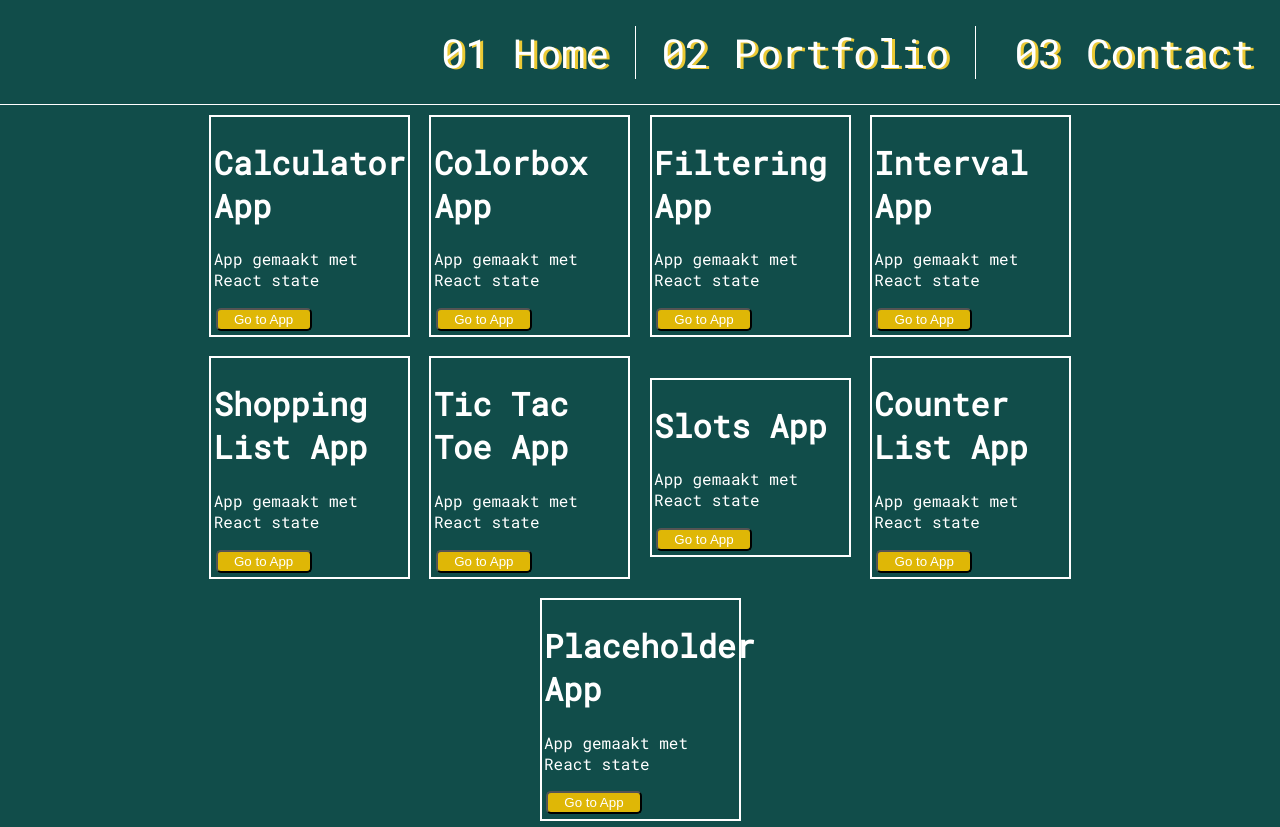
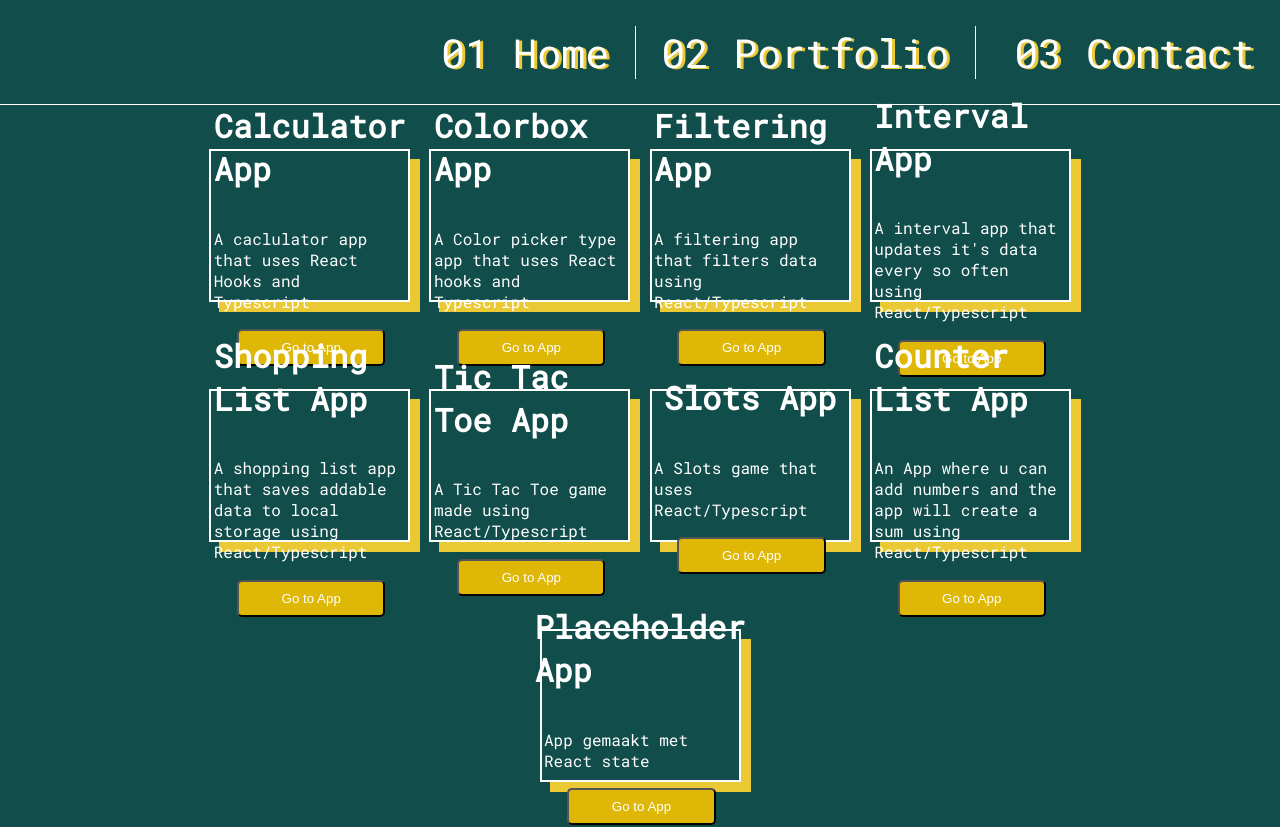
Before and after one commit to Atif-AP/portfolio, a React (Create React App) app: page /portfolio in a window 1280 px wide. Built offline with nearby package versions, Linux system fonts and the light colour scheme.

Commit message:
css changes

```diff
--- a/src/components/Home.module.css
+++ b/src/components/Home.module.css
@@ -19,10 +19,10 @@
     width: 50%;
 }
 
-/*img{
+.headshot{
     border-radius: 80%;
     box-shadow: 11px 1px 0px 8px rgb(235, 201, 52);
-}*/
+}
 
 .name{
     font-size: 100px;
--- a/src/components/Home.tsx
+++ b/src/components/Home.tsx
@@ -11,7 +11,7 @@ const Home = () => {
           I'm a Full Stack Developer mostly into Front End using React</p>
         </div>
         <div className={styles.foto}>
-          <img src={headshot} alt="My Face" height={500} />
+          <img src={headshot} alt="My Face" height={500} className={styles.headshot}/>
         </div>
       </div>
     )
--- a/src/components/Portfolio.module.css
+++ b/src/components/Portfolio.module.css
@@ -9,8 +9,24 @@
 }
 
 .childContainer{
+    display: flex;
+    flex-direction: column;
+    justify-content: center;
+    align-items: center;
     width: 20%;
     padding: 2.5px;
     margin: 1%;
     border: solid 2px white;
+    height: 20%;
+    box-shadow: 10px 10px rgb(235, 201, 52);
+    transition: transform .2s;
 }
+
+.childContainer:hover{
+    transform: scale(1.1);
+}
+
+.pButton{
+    width: 20ch;
+    height: 5ch;
+}
--- a/src/components/Portfolio.tsx
+++ b/src/components/Portfolio.tsx
@@ -6,72 +6,72 @@ const Portfolio = () => {
       <div className={styles.container}>
         <div className={styles.childContainer}>
             <h1>Calculator App</h1>
-            <p>App gemaakt met React state</p>
+            <p>A caclulator app that uses React Hooks and Typescript</p>
             <Link to="/components/portfolioComponents/calculator">
-                <button>
+                <button className={styles.pButton}>
                     Go to App
                 </button>
             </Link>
         </div>
         <div className={styles.childContainer}>
             <h1>Colorbox App</h1>
-            <p>App gemaakt met React state</p>
+            <p>A Color picker type app that uses React hooks and Typescript</p>
             <Link to="/components/portfolioComponents/colorbox">
-                <button>
+                <button className={styles.pButton}>
                     Go to App
                 </button>
             </Link>
         </div>
         <div className={styles.childContainer}>
             <h1>Filtering App</h1>
-            <p>App gemaakt met React state</p>
+            <p>A filtering app that filters data using React/Typescript</p>
             <Link to="/components/portfolioComponents/filtering">
-                <button>
+                <button className={styles.pButton}>
                     Go to App
                 </button>
             </Link>
         </div>
         <div className={styles.childContainer}>
             <h1>Interval App</h1>
-            <p>App gemaakt met React state</p>
+            <p>A interval app that updates it's data every so often using React/Typescript</p>
             <Link to="/components/portfolioComponents/interval">
-                <button>
+                <button className={styles.pButton}>
                     Go to App
                 </button>
             </Link>
         </div>
         <div className={styles.childContainer}>
             <h1>Shopping List App</h1>
-            <p>App gemaakt met React state</p>
+            <p>A shopping list app that saves addable data to local storage using React/Typescript</p>
             <Link to="/components/portfolioComponents/shoppinglist">
-                <button>
+                <button className={styles.pButton}>
                     Go to App
                 </button>
             </Link>
         </div>
         <div className={styles.childContainer}>
             <h1>Tic Tac Toe App</h1>
-            <p>App gemaakt met React state</p>
+            <p>A Tic Tac Toe game made using React/Typescript</p>
             <Link to="/components/portfolioComponents/tictactoe">
-                <button>
+                <button className={styles.pButton}>
                     Go to App
                 </button>
             </Link>
         </div>
         <div className={styles.childContainer}>
             <h1>Slots App</h1>
-            <p>App gemaakt met React state</p>
+            <p>A Slots game that uses React/Typescript </p>
             <Link to="/components/portfolioComponents/slots">
-                <button>
+                <button className={styles.pButton}>
                     Go to App
                 </button>
             </Link>
         </div>
         <div className={styles.childContainer}>
             <h1>Counter List App</h1>
-            <p>App gemaakt met React state</p>
+            <p>An App where u can add numbers and the app will create a sum using React/Typescript</p>
             <Link to="/components/portfolioComponents/counterlist">
-                <button>
+                <button className={styles.pButton}>
                     Go to App
                 </button>
             </Link>
@@ -80,7 +80,7 @@ const Portfolio = () => {
             <h1>Placeholder App</h1>
             <p>App gemaakt met React state</p>
             <Link to="/components/apiComponents/cryptoapi">
-                <button>
+                <button className={styles.pButton}>
                     Go to App
                 </button>
             </Link>
```
